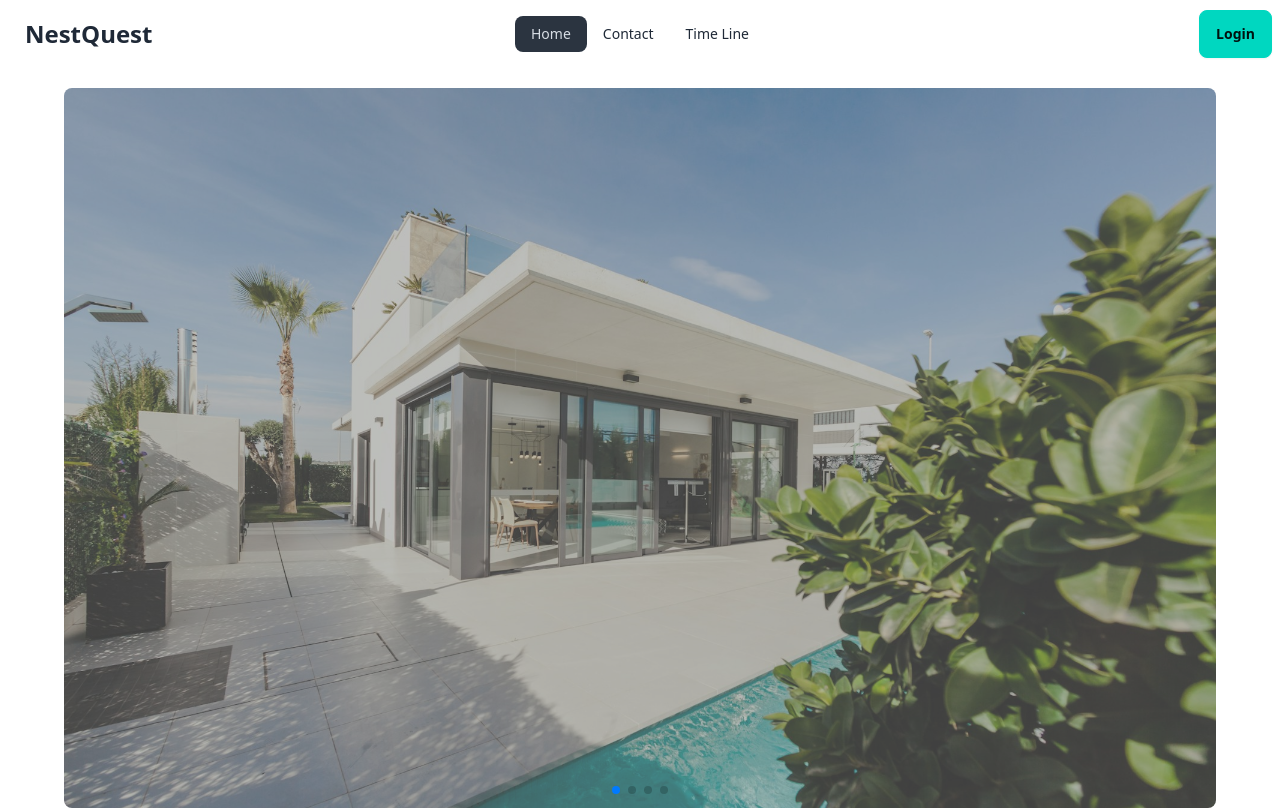
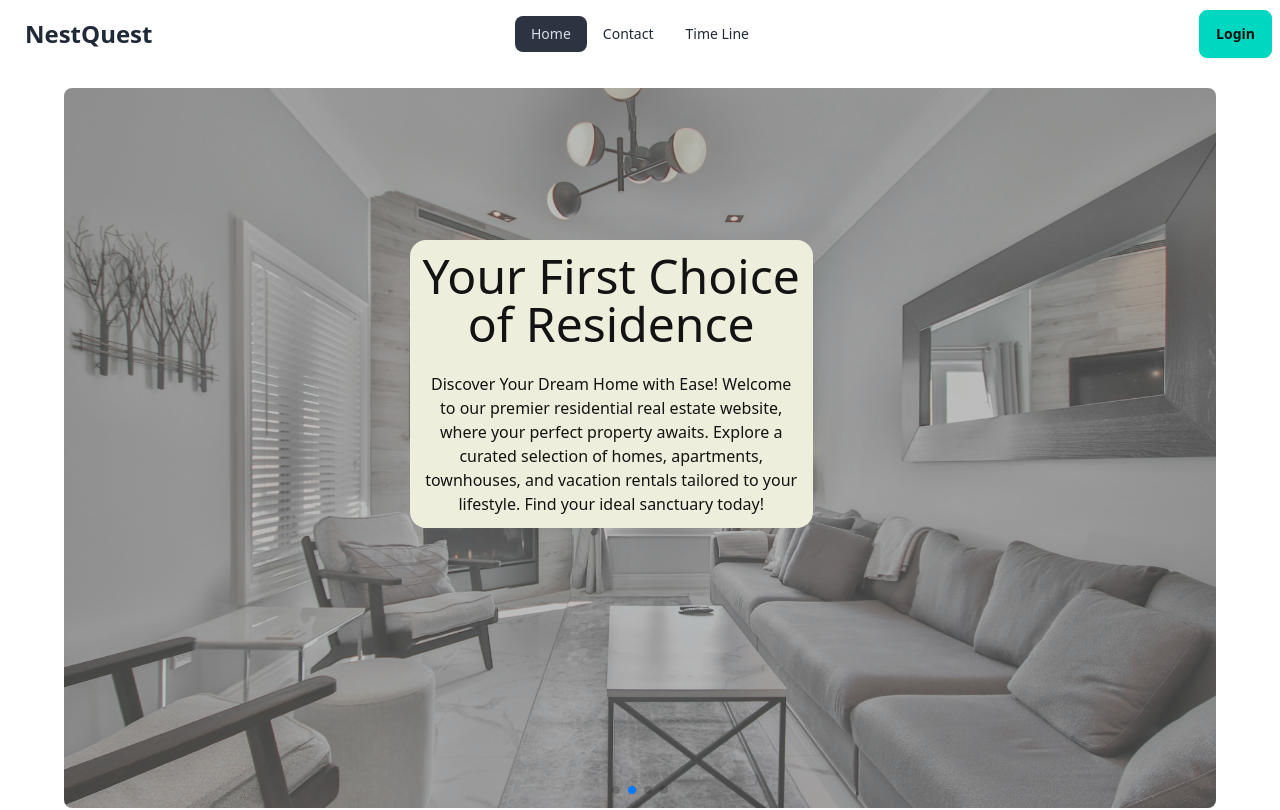
Before and after one commit to abu-abdullah22/nest-quest-with-firebase, a React (Vite) app: page / in a window 1280 px wide. Shown: the top 810 px of the page. Built offline with nearby package versions, Linux system fonts and the light colour scheme; no server answers.

Commit message:
add functionality to slider

```diff
--- a/src/Components/Banner.jsx
+++ b/src/Components/Banner.jsx
@@ -7,7 +7,7 @@ import 'swiper/css';
 import 'swiper/css/pagination';
 
 // import required modules
-import { EffectCoverflow, Pagination } from 'swiper/modules';
+import { Autoplay , EffectCoverflow, Pagination } from 'swiper/modules';
 const Banner = () => {
     return (
         <div className='w-[90vw] mx-auto lg:mt-5 mt-10 lg:mt-22'>
@@ -23,8 +23,9 @@ const Banner = () => {
           modifier: 1,
           slideShadows: true,
         }}
-        pagination={true}
-        modules={[EffectCoverflow, Pagination]}
+        pagination={{clickable: true}}
+        modules={[EffectCoverflow, Pagination, Autoplay]}
+        autoplay={{delay: 5000, disableOnInteraction: false}}
         className="mySwiper rounded-lg lg:h-[90vh]"
       >
         <SwiperSlide>
```
